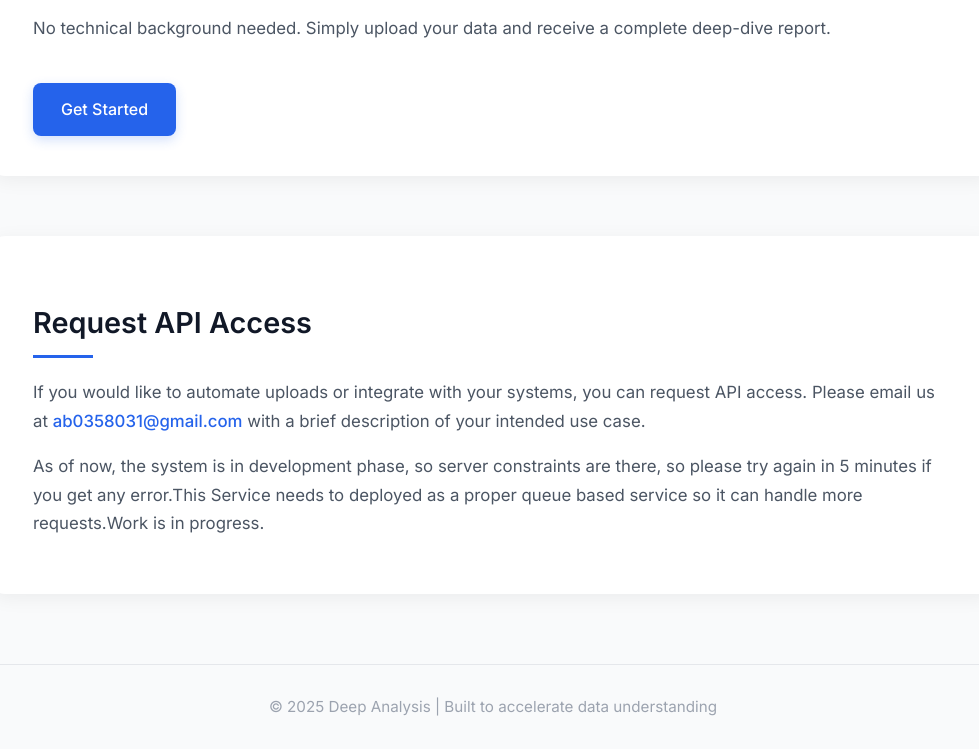
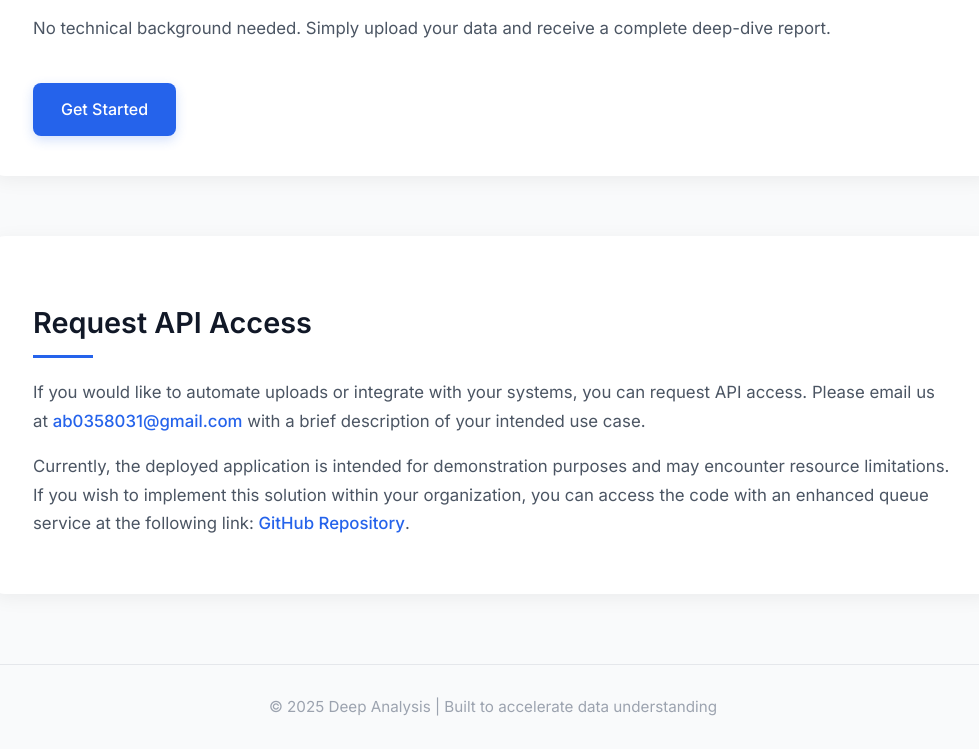
Before and after one commit to aditya699/deep-analysis, a plain HTML site: page templates/index.html in a window 1280 px wide. Shown: the part 780-1529 px from the top of the page, without its empty margins (147-1126 px from the left). Drawn offline with Linux system fonts and the light colour scheme.

Commit message:
added note

```diff
--- a/templates/index.html
+++ b/templates/index.html
@@ -256,7 +256,7 @@
   <div class="card">
     <h2>Request API Access</h2>
     <p>If you would like to automate uploads or integrate with your systems, you can request API access. Please email us at <a href="mailto:ab0358031@gmail.com" style="color: var(--primary); text-decoration: none; font-weight: 500;">ab0358031@gmail.com</a> with a brief description of your intended use case.</p>
-    <p>As of now, the system is in development phase, so server constraints are there, so please try again in 5 minutes if you get any error.This Service needs to deployed as a proper queue based service so it can handle more requests.Work is in progress.</p>
+    <p>Currently, the deployed application is intended for demonstration purposes and may encounter resource limitations. If you wish to implement this solution within your organization, you can access the code with an enhanced queue service at the following link: <a href="https://github.com/aditya699/deep-analysis/tree/dev_aditya" target="_blank" style="color: var(--primary); text-decoration: none; font-weight: 500;">GitHub Repository</a>.</p>
   </div>
 </section>
 
```
